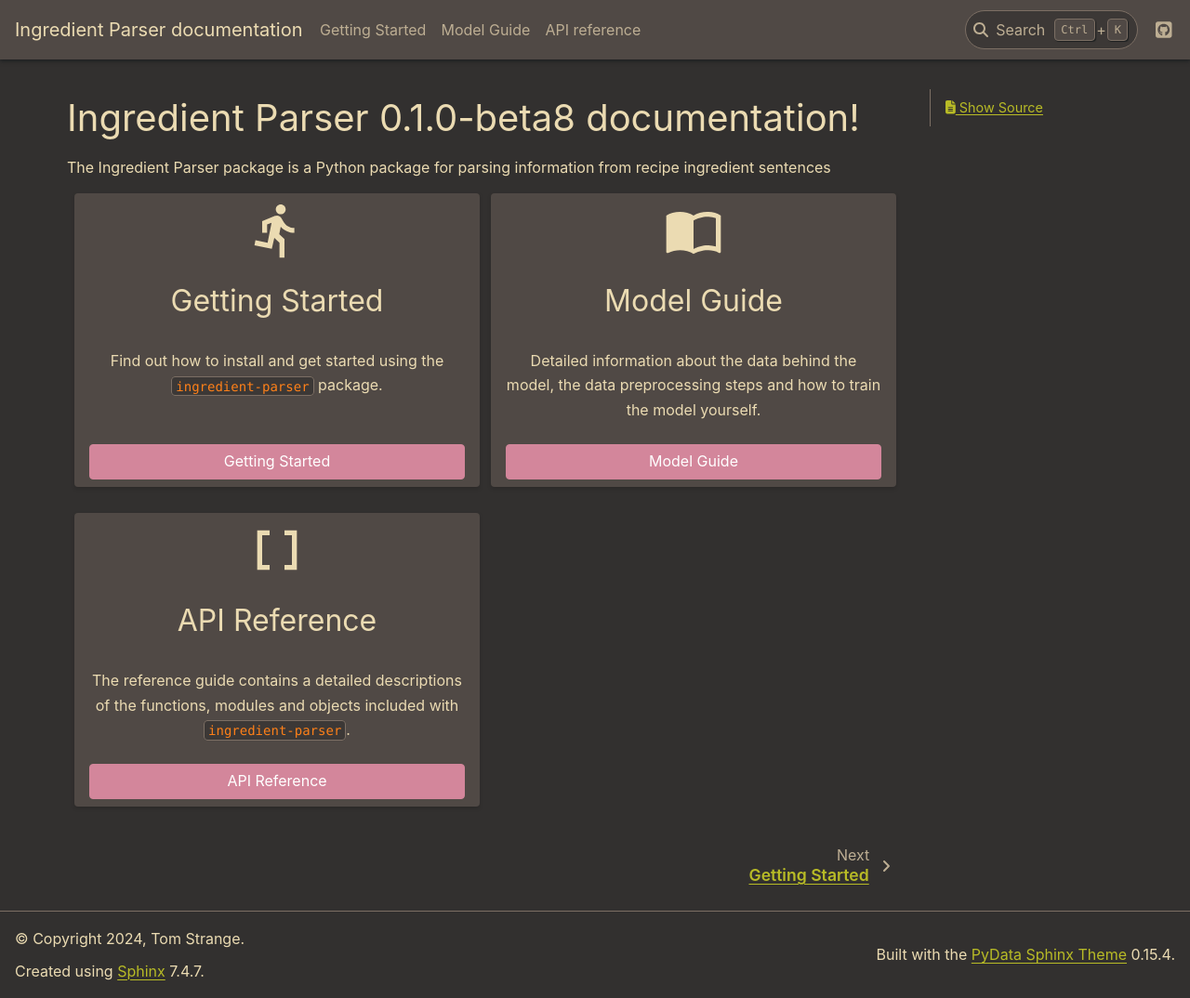
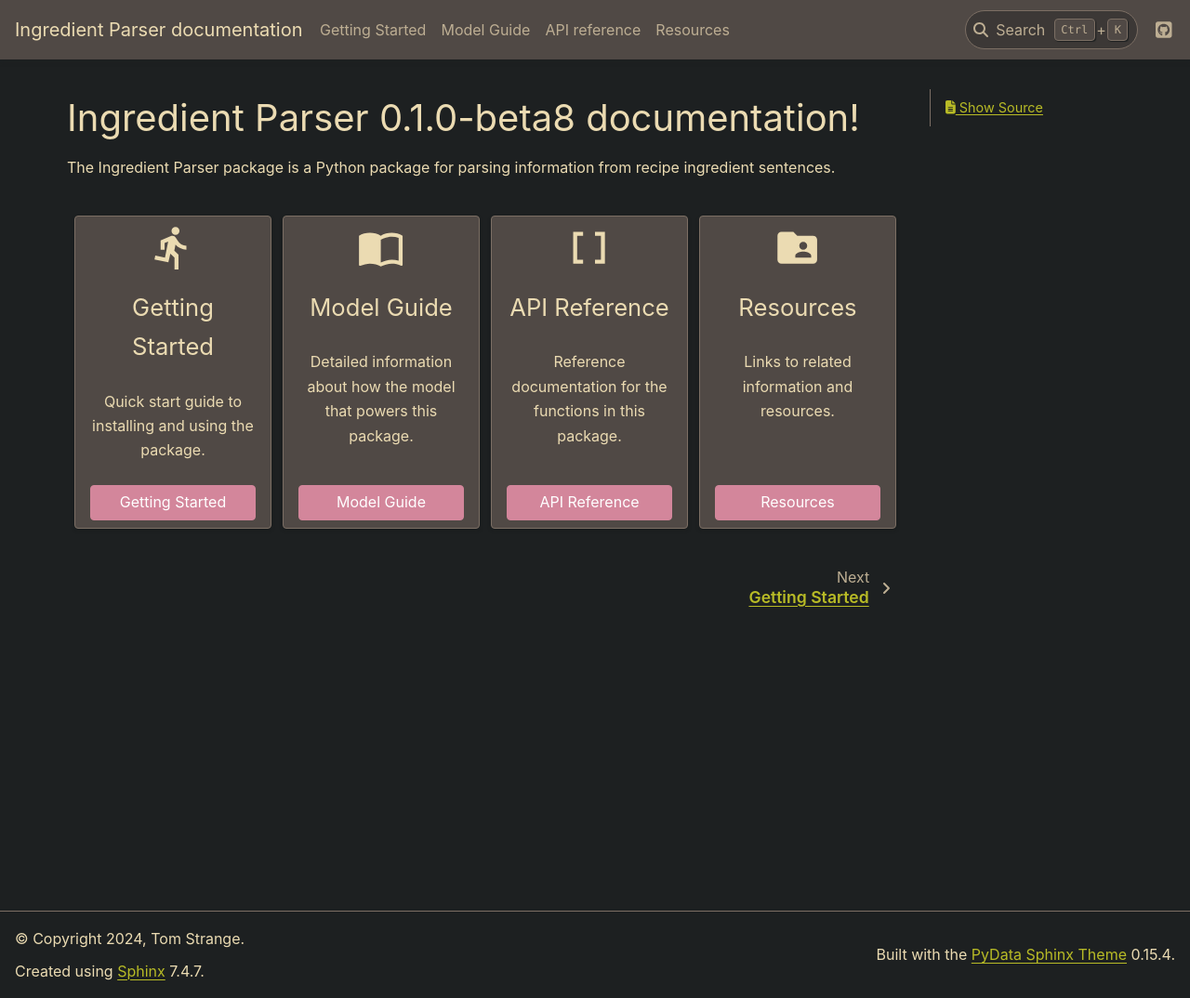
Before and after one commit to strangetom/ingredient-parser, a Sphinx documentation site: the page built from docs/source/index.rst, in a window 1280 px wide and 1074 px high. Shown: the whole window at 93% size. Built offline with Sphinx 7.4.7 and the PyData theme 0.15.4, drawn with Linux system fonts in a browser that asks for light colours.

Commit message:
Docs: Add page with related resources and tweak the background colour and card layout on the homepage.

```diff
--- a/docs/source/_static/custom.css
+++ b/docs/source/_static/custom.css
@@ -1,18 +1,11 @@
 /* Tweak cards on homepage */
-.sd-row {
-    --sd-gutter-y: 1.5rem;
-}
-
 .sd-card {
-    border: none !important;
     background-color: var(--pst-color-on-background);
 }
-
 .sd-card-header {
-    font-size: 2em;
+    font-size: 1.6rem;
     border-bottom: none !important;
 }
-
 .sd-card-footer {
     border-top: none !important;
 }
@@ -35,10 +28,7 @@ strong {
     border-bottom: 1px solid var(--pst-color-on-surface);
 }
 
-/* Use colour with better contrast against dark background */
-a:visited {
-    color: var(--pst-color-warning-highlight);
-}
+
 
 /* Set theme using gruvbox colours */
 html[data-theme=dark] {
@@ -81,12 +71,12 @@ html[data-theme=dark] {
     --pst-color-border: #7c6f64;
     --pst-color-inline-code: #fe8019;
     --pst-color-target: #3e686ab3;
-    --pst-color-background: #32302f;
+    --pst-color-background: #1d2021;
     --pst-color-on-background: #504945;
     --pst-color-surface: #3c3836;
     --pst-color-on-surface: #7c6f64;
     --pst-color-link: var(--pst-color-primary);
-    --pst-color-link-hover: var(--pst-color-secondary);
+    --pst-color-link-hover: var(--pst-color-primary);
 }
 
 .navbar {
--- a/docs/source/index.rst
+++ b/docs/source/index.rst
@@ -1,9 +1,9 @@
 Ingredient Parser |version| documentation!
-=============================================
+==========================================
 
-The Ingredient Parser package is a Python package for parsing information from recipe ingredient sentences
+The Ingredient Parser package is a Python package for parsing information from recipe ingredient sentences.
 
-.. grid:: 2
+.. grid:: 1 2 2 4
 
    .. grid-item-card::
       :text-align: center
@@ -14,7 +14,7 @@ The Ingredient Parser package is a Python package for parsing information from r
 
       Getting Started
       ^^^^^^^^^^^^^^^
-      Find out how to install and get started using the ``ingredient-parser`` package.
+      Quick start guide to installing and using the package.
       +++
       .. button-ref:: start/index
                   :expand:
@@ -33,7 +33,7 @@ The Ingredient Parser package is a Python package for parsing information from r
 
       Model Guide
       ^^^^^^^^^^^
-      Detailed information about the data behind the model, the data preprocessing steps and how to train the model yourself.
+      Detailed information about how the model that powers this package.
       +++
       .. button-ref:: guide/index
                   :expand:
@@ -51,8 +51,8 @@ The Ingredient Parser package is a Python package for parsing information from r
       :material-regular:`data_array;2em;sd-color-secondary`
 
       API Reference
-      ^^^^^^^^^^^^
-      The reference guide contains a detailed descriptions of the functions, modules and objects included with ``ingredient-parser``.
+      ^^^^^^^^^^^^^
+      Reference documentation for the functions in this package.
       +++
       .. button-ref:: reference/index
                   :expand:
@@ -61,6 +61,27 @@ The Ingredient Parser package is a Python package for parsing information from r
 
                   API Reference
 
+
+   .. grid-item-card::
+      :text-align: center
+      :padding: 3 1 2 1
+      :margin: 1 1 0 0
+
+      :material-regular:`folder_shared;2em;sd-color-secondary`
+
+      Resources
+      ^^^^^^^^^
+      Links to related information and resources.
+      +++
+      .. button-ref:: resources/index
+                  :expand:
+                  :color: secondary
+                  :click-parent:
+
+                  Resources
+
+
+
 .. toctree::
    :maxdepth: 1
    :hidden:
@@ -68,3 +89,4 @@ The Ingredient Parser package is a Python package for parsing information from r
    Getting Started <start/index>
    Model Guide <guide/index>
    API reference <reference/index>
+   Resources <resources/index>
```
Also changed, not shown: docs/source/resources/index.rst (added, +46 -0 lines).
